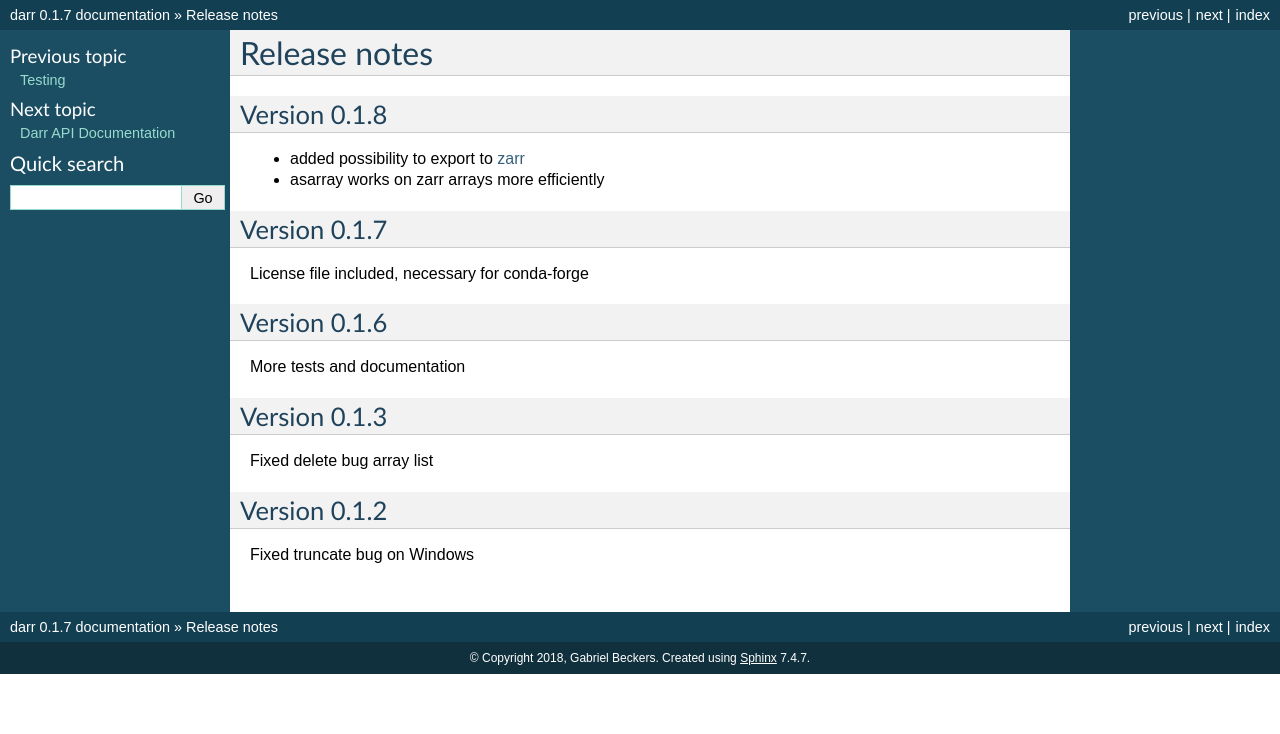
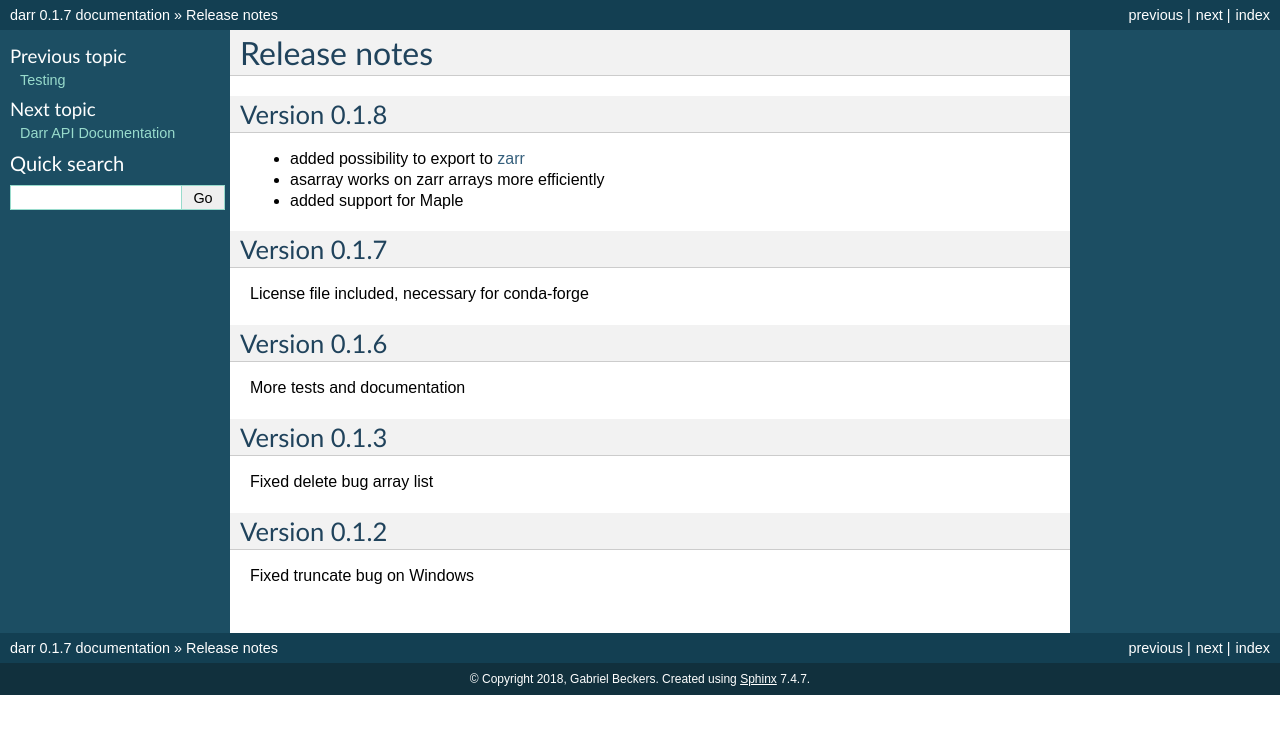
Before and after one commit to gbeckers/Darr, a Sphinx documentation site: the page built from docs/releasenotes.rst, in a window 1280 px wide. Shown: the top 734 px of the page. Built offline with Sphinx 7.4.7, drawn with Linux system fonts in a browser that asks for light colours.

```diff
--- a/README.rst
+++ b/README.rst
@@ -18,7 +18,7 @@
 text description of how the data is stored, together with code for reading
 the specific data in a variety of current scientific data tools such as
 Python, R, Julia, IDL, Matlab, Maple, and Mathematica (see `example array
-<https://github.com/gbeckers/Darr/tree/master/examplearray.da>`__).
+<https://github.com/gbeckers/Darr/tree/master/examplearray.darr>`__).
 
 Darr is open source and freely available under the `New BSD
 License <https://opensource.org/licenses/BSD-3-Clause>`__ terms.
--- a/docs/index.rst
+++ b/docs/index.rst
@@ -22,7 +22,7 @@
 text description of how the data is stored, together with code for reading
 the specific data in a variety of current scientific data tools such as
 Python, R, Julia, IDL, Matlab, Maple and Mathematica (see `example array
-<https://github.com/gbeckers/Darr/tree/master/examplearray.da>`__).
+<https://github.com/gbeckers/Darr/tree/master/examplearray.darr>`__).
 
 Darr is open source and freely available under the `New BSD
 License <https://opensource.org/licenses/BSD-3-Clause>`__ terms.
--- a/docs/releasenotes.rst
+++ b/docs/releasenotes.rst
@@ -5,6 +5,7 @@
 -------------
 - added possibility to export to `zarr <https://github.com/zarr-developers/zarr>`__
 - asarray works on zarr arrays more efficiently
+- added support for Maple
 
 Version 0.1.7
 -------------
```
Also changed, not shown: 8 other files.
